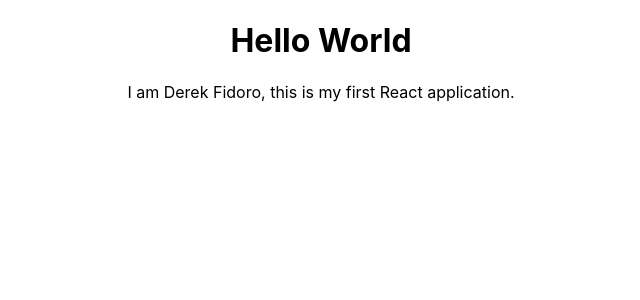
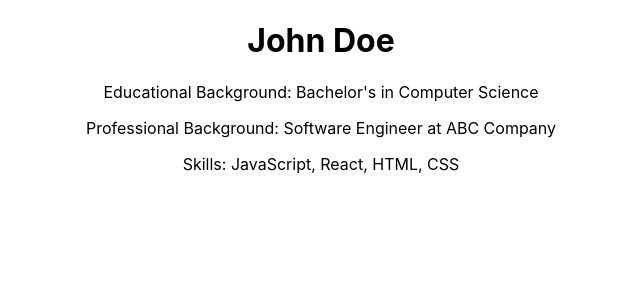
Before and after one commit to Derutron/derek_R_C3, a React (Create React App) app: page / in a window 1280 px wide. Shown: the top 300 px of the page, without its empty margins (319-959 px from the left). Built offline with nearby package versions, Linux system fonts and the light colour scheme.

Commit message:
Update App.js

```diff
--- a/src/App.js
+++ b/src/App.js
@@ -4,8 +4,10 @@
 function App() {
   return (
     <div className="App">
-      <h1>Hello World</h1>
-      <p>I am Derek Fidoro, this is my first React application.</p>
+      <h1>John Doe</h1>
+      <p>Educational Background: Bachelor's in Computer Science</p>
+      <p>Professional Background: Software Engineer at ABC Company</p>
+      <p>Skills: JavaScript, React, HTML, CSS</p>
     </div>
   );
 }
```
